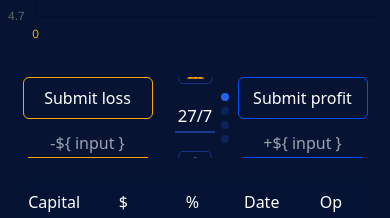
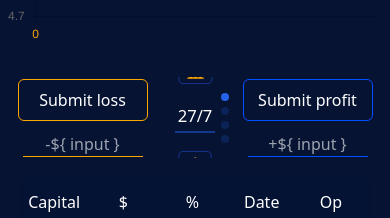
Before and after one commit to AlanTyping/trading-app, a React (Create React App) app: page / in a window 390 px wide. Both pictures are taken after typing "5" into the empty fields and a click on the button "Submit". Shown: the part 145-363 px from the top of the page. Built offline with nearby package versions, Linux system fonts and the light colour scheme.

Commit message:
responsive form changes

```diff
--- a/src/routes/chart/components/forms/form/Form.tsx
+++ b/src/routes/chart/components/forms/form/Form.tsx
@@ -91,7 +91,7 @@ const Form = (): JSX.Element => {
     <div className='w-full h-[70%] min-h-[90px] form flex items-center justify-center relative
     border-r-[1px] border-l-[1px] border-r-[#0050ff] border-l-[orange]' id='chart-second-form'>
       <div id='push-form-container' className='min-w-[360px] h-full flex items-center justify-center justify-evenly flex-row w-[100%]'>
-        <form onSubmit={HandleLoss} className='flex flex-col items-center w-full min-h-[100px] justify-evenly
+        <form id='form-left' onSubmit={HandleLoss} className='flex flex-col items-center w-full min-h-[100px] justify-evenly
         rounded-[10px] bg-[#061333]'>
           <button id='loss-button' className='chart-submit text-white w-[80%] rounded-md
           min-w-[120px] min-h-[38px] border-[1px] border-solid border-[orange]'>
@@ -106,7 +106,7 @@ const Form = (): JSX.Element => {
         <div id='chart-options' className='chart-options h-[95px] w-[15%] relative min-w-[40px] flex items-center justify-center '>
           <Carousel />
         </div>
-        <form className='flex flex-col items-center w-full min-h-[100px] justify-evenly bg-[#061333] rounded-[10px]' onSubmit={HandleProfit}>
+        <form id='form-right' className='flex flex-col items-center w-full min-h-[100px] justify-evenly bg-[#061333] rounded-[10px]' onSubmit={HandleProfit}>
           <button id='profit-button' className='chart-submit text-white w-[80%] rounded-md min-w-[120px] min-h-[38px]
           border-[1px] border-solid border-[#0050ff]'>
             Submit profit
--- a/src/routes/chart/components/forms/form/form.css
+++ b/src/routes/chart/components/forms/form/form.css
@@ -1,4 +1,13 @@
 @media (max-width: 600px) {
+
+    #form-left {
+        margin-right: 10px
+    }
+
+    #form-right {
+        margin-left: 10px
+    }
+
     #loss-button,
     #profit-button {
         width: 130px;
@@ -17,7 +26,7 @@
     #push-form-container {
         width: 100vw;
     }
-
+ c
     .chart-input {
         height: 30px;
     }
```
